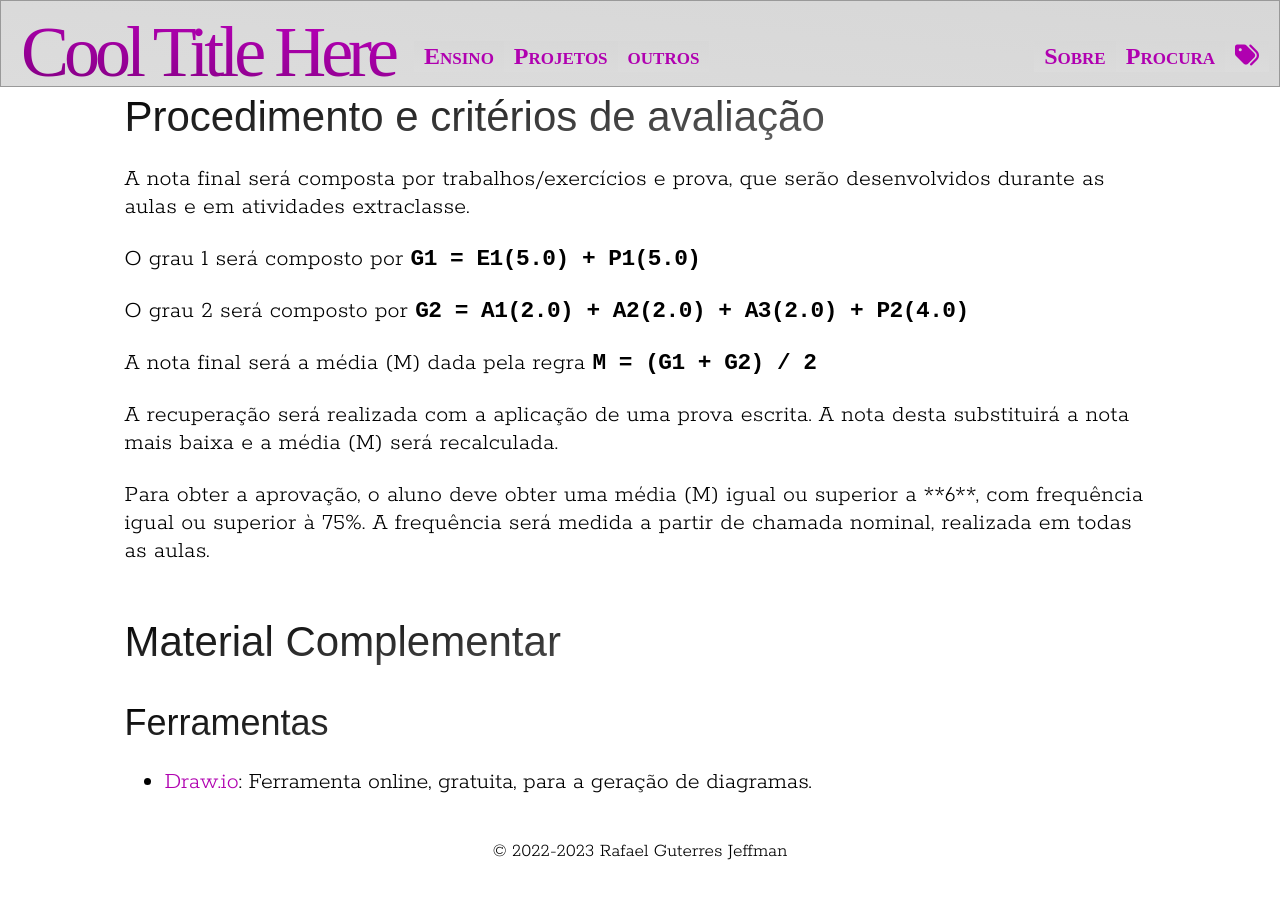
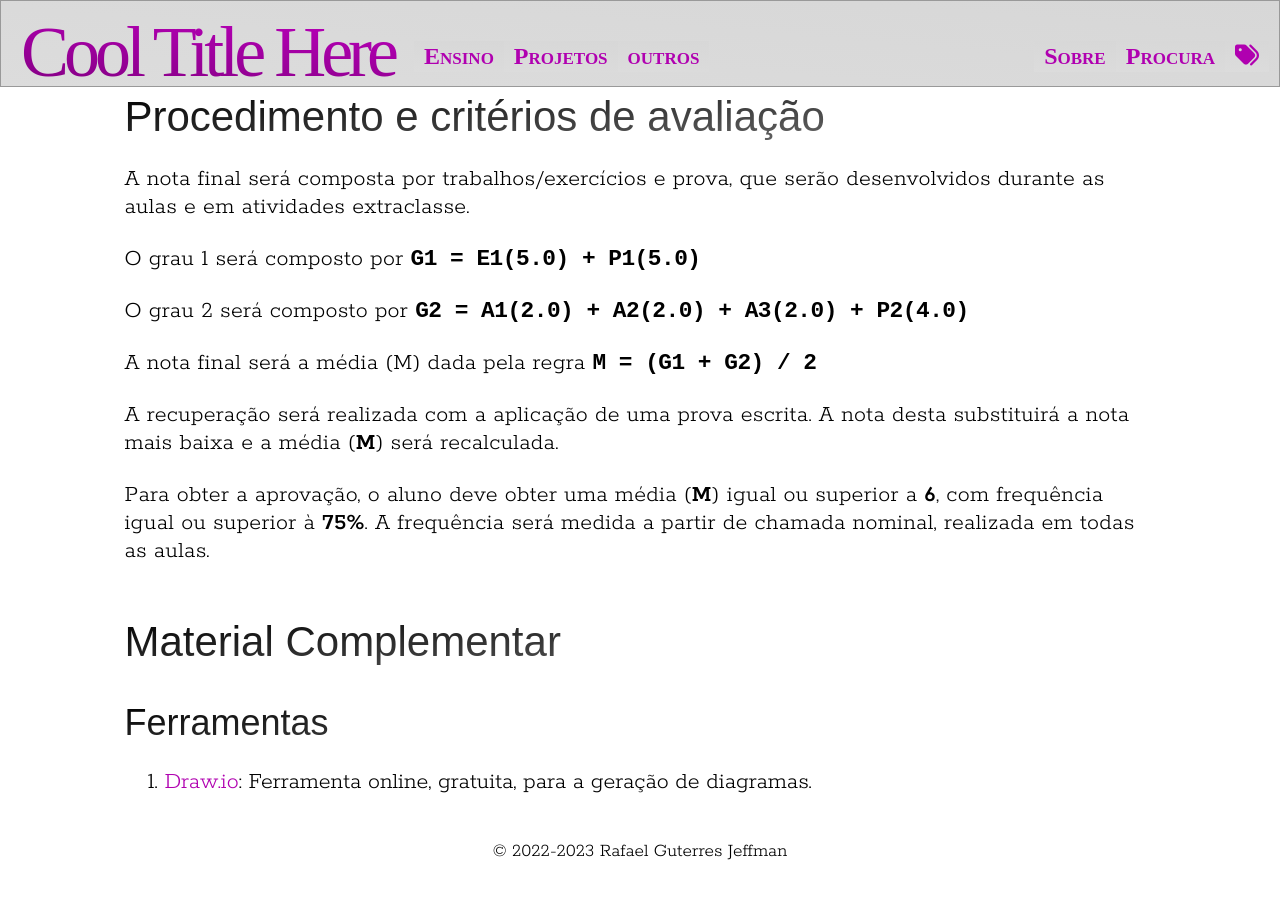
Before and after one commit to rafasgj/rafaeljeffman.com, a Jekyll site: the page built from teaching/lasalle/2023/engswlab.md, in a window 1280 px wide and 900 px high, scrolled down 2680 px. Built offline with Jekyll 4.4.1, drawn with Linux system fonts in a browser that asks for light colours; some web fonts are replaced.

Commit message:
Update layout for class plans, including extension work.

```diff
--- a/_layouts/class_plan.html
+++ b/_layouts/class_plan.html
@@ -31,12 +31,16 @@
                 {% include class_summary.md  %}
 
                 <h2 id="objetivos">Objetivos</h2>
+                {% if page.objectives.size > 1 %}
                 <p>São objetivos da disciplina:</p>
                 <ul>
                 {% for objective in page.objectives %}
                     <li>{{ objective | markdownify | remove: '<p>' | remove: '</p>' }}</li>
                 {% endfor %}
                 </ul>
+                {% else %}
+                {{ page.objectives[0] | markdownify | remove: '</p>' }}
+                {% endif %}
 
                 {% if page.requirements %}
                 <h2 id="pré-requisitos">Pré-requisitos</h2>
@@ -89,25 +93,29 @@
                 {%endfor%}
                 </tbody>
                 </table>
-                {{ content }}
+
+                {% if page.extension %}
+                <h2 id="avaliacao">Atividades de Extensão</h2>
+                {{ page.extension | markdownify }}
+                {% endif %}
 
                 <h2 id="avaliacao">Procedimento e critérios de avaliação</h2>
                 <p>A nota final será composta por trabalhos/exercícios e prova, que serão desenvolvidos durante as aulas e em atividades extraclasse.</p>
                 <p>O grau 1 será composto por <code>G1 = {% for grade in page.grading['g1'] %}{{ grade[0] | capitalize }}({{ grade[1] }}){%unless forloop.last %} + {% endunless %}{% endfor %}</code></p>
                 <p>O grau 2 será composto por <code>G2 = {% for grade in page.grading['g2'] %}{{ grade[0] | capitalize }}({{ grade[1] }}){%unless forloop.last %} + {% endunless %}{% endfor %}</code></p>
                 <p>A nota final será a média (M) dada pela regra <code>M = (G1 + G2) / 2</code></p>
-                <p>A recuperação será realizada com a aplicação de uma prova escrita. A nota desta substituirá a nota mais baixa e a média (M) será recalculada.</p>
-                <p>Para obter a aprovação, o aluno deve obter uma média (M) igual ou superior a **6**, com frequência igual ou superior à 75%. A frequência será medida a partir de chamada nominal, realizada em todas as aulas.</p>
+                <p>A recuperação será realizada com a aplicação de uma prova escrita. A nota desta substituirá a nota mais baixa e a média (<strong>M</strong>) será recalculada.</p>
+                <p>Para obter a aprovação, o aluno deve obter uma média (<strong>M</strong>) igual ou superior a <strong>6</strong>, com frequência igual ou superior à <strong>75%</strong>. A frequência será medida a partir de chamada nominal, realizada em todas as aulas.</p>
 
                 {% if page.references %}
                 <h2 id="material-complementar">Material Complementar</h2>
                 {% for group in page.references %}
                     <h3>{{ group[0] | capitalize }}</h3>
-                    <ul>
+                    <ol>
                     {% for entry in group[1] %}
                     <li>{{ entry | markdownify | remove: '<p>' | remove: '</p>' }}</li>
                     {% endfor %}
-                    </ul>
+                    </ol>
                 {% endfor %}
                 {% endif %}
 
```
